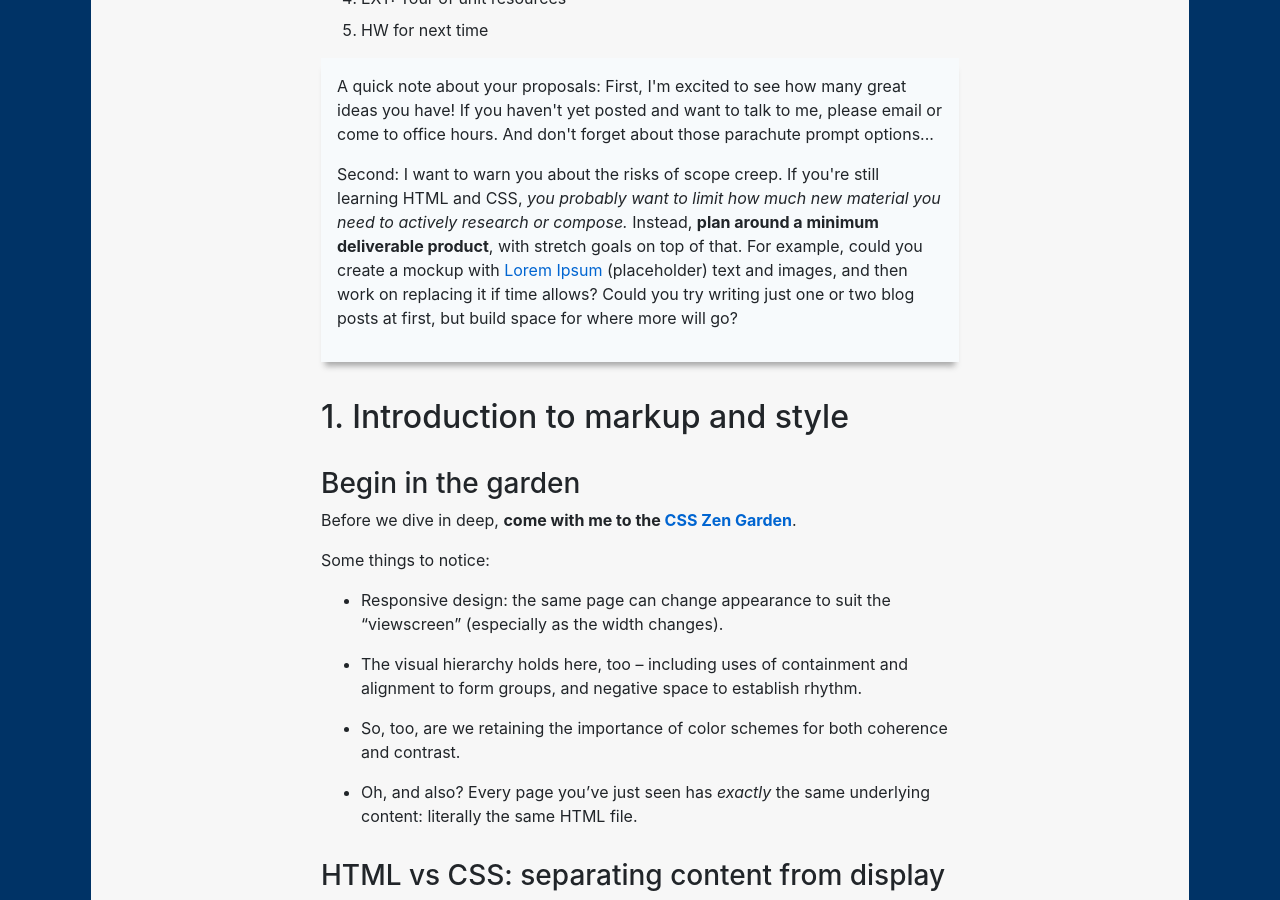
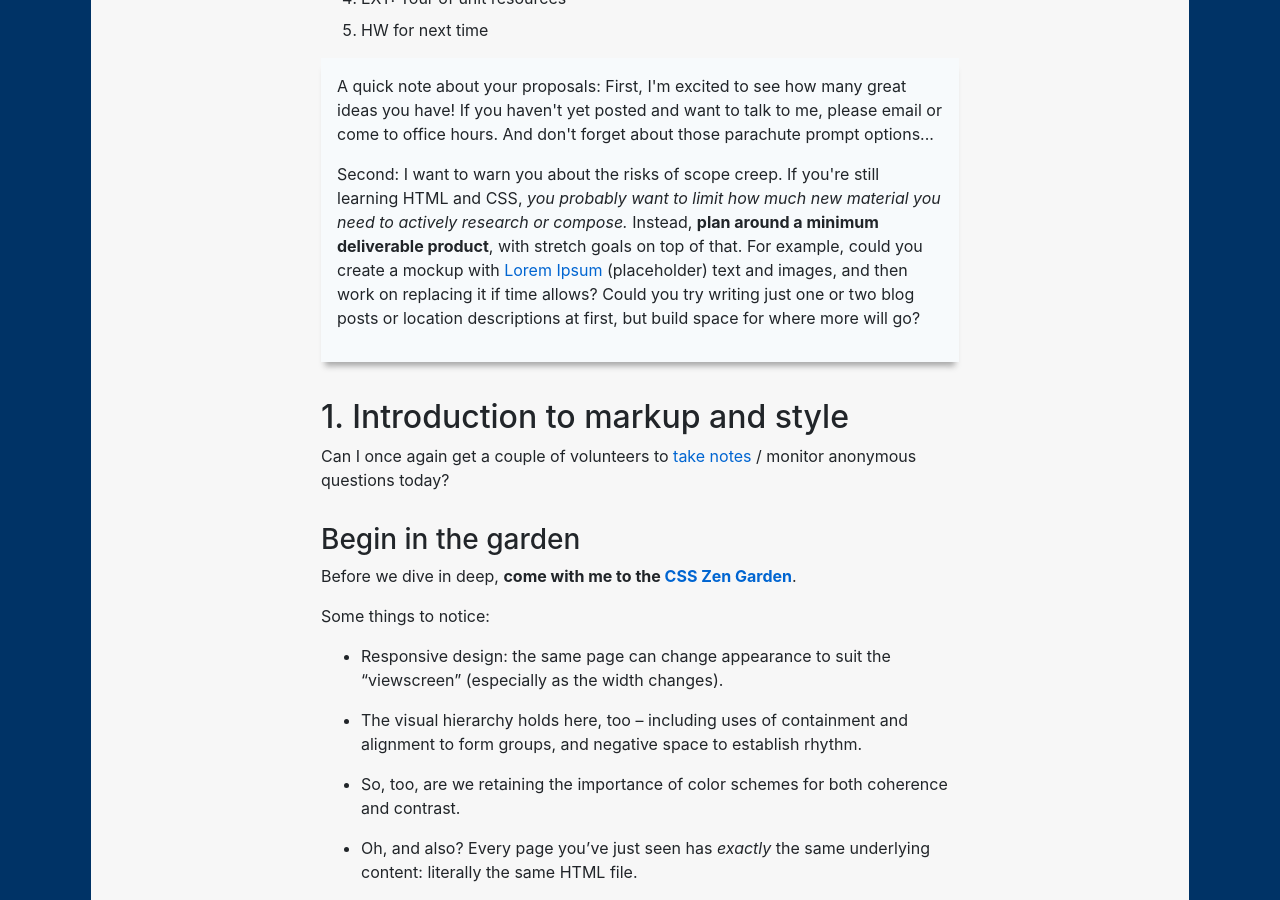
Before and after one commit to benmiller314/cdm2025spring, a Jekyll site: the page built from plans/lesson-16.md, in a window 1280 px wide and 900 px high, scrolled down 558 px. Built offline with Jekyll 4.4.1, drawn with Linux system fonts in a browser that asks for light colours; our own code applies the rules of GitHub Pages for plain Markdown files.

Commit message:
add link to notes doc
and a call for note-takers

```diff
--- a/plans/lesson-16.md
+++ b/plans/lesson-16.md
@@ -28,12 +28,15 @@
 <aside>
     <p>A quick note about your proposals: First, I'm excited to see how many great ideas you have! If you haven't yet posted and want to talk to me, please email or come to office hours. And don't forget about those parachute prompt options...</p>
 
-    <p>Second: I want to warn you about the risks of scope creep. If you're still learning HTML and CSS, <em>you probably want to limit how much new material you need to actively research or compose.</em> Instead, <strong>plan around a minimum deliverable product</strong>, with stretch goals on top of that. For example, could you create a mockup with <a href="https://loremipsum.io/">Lorem Ipsum</a> (placeholder) text and images, and then work on replacing it if time allows? Could you try writing just one or two blog posts at first, but build space for where more will go?</p>
+    <p>Second: I want to warn you about the risks of scope creep. If you're still learning HTML and CSS, <em>you probably want to limit how much new material you need to actively research or compose.</em> Instead, <strong>plan around a minimum deliverable product</strong>, with stretch goals on top of that. For example, could you create a mockup with <a href="https://loremipsum.io/">Lorem Ipsum</a> (placeholder) text and images, and then work on replacing it if time allows? Could you try writing just one or two blog posts or location descriptions at first, but build space for where more will go?</p>
 </aside>
 
 
 
 ## 1. Introduction to markup and style
+
+Can I once again get a couple of volunteers to [take notes](https://docs.google.com/document/d/1m1RqbKSqK77jTssbd3VESc3GhEjDf5WNpdLkVKZzZVU/edit?tab=t.0#heading=h.5dpgm2qxflva) / monitor anonymous questions today?
+
 
 ### Begin in the garden
 Before we dive in deep, <strong>come with me to the <a href="http://www.csszengarden.com">CSS Zen Garden</a></strong>.
```
